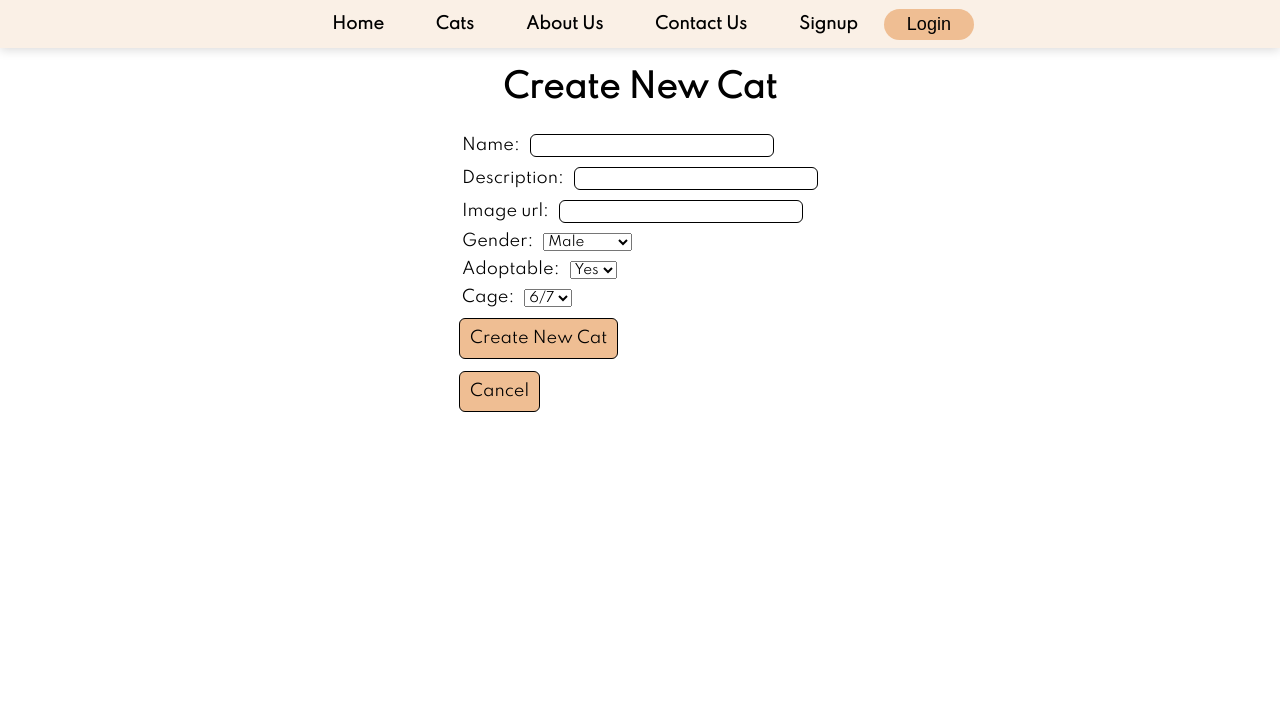
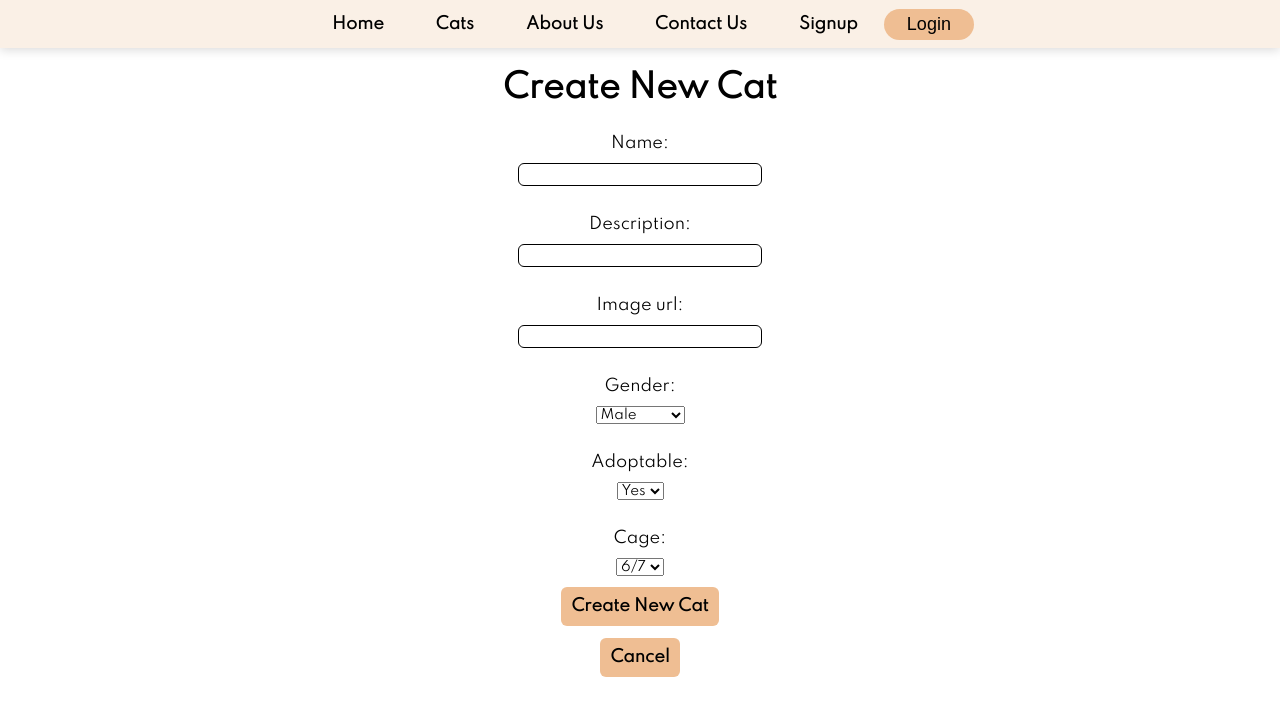
Before and after one commit to soniasltan/Project-3---The-Shelter-People, a React (Create React App) app in the folder tsp_frontend/: page /cats/new in a window 1280 px wide. Shown: the top 716 px of the page. Built offline with nearby package versions, Linux system fonts and the light colour scheme; a web font is replaced by a local one.

Commit message:
updated button styling to match login and signup pages

```diff
--- a/tsp_frontend/src/Pages/CatsCreate.jsx
+++ b/tsp_frontend/src/Pages/CatsCreate.jsx
@@ -3,8 +3,34 @@ import axios from "axios";
 import { useHistory } from "react-router-dom";
 import styled from "styled-components";
 
+const Form = styled.form`
+  display: flex;
+  flex-direction: column;
+  justify-contents: center;
+  align-items: center;
+`;
+
 const Label = styled.label`
   margin: 5px;
+`;
+
+const UserInfo = styled.div`
+  display: flex;
+  justify-contents: center;
+  align-items: center;
+  margin-bottom: 10px;
+`;
+
+const LabelContainer = styled.div`
+  display: flex;
+  flex-direction: column;
+  align-items: flex-start;
+  margin-top: 2px;
+`;
+
+const InputContainer = styled.div`
+  display: flex;
+  flex-direction: column;
 `;
 
 const Input = styled.input`
@@ -22,7 +48,6 @@ font-family: "Spartan", sans-serif;
     cursor: pointer;
     font-size: 14px;
     position:relative;
-}
   }
 `;
 
@@ -33,17 +58,18 @@ const Select = styled.select`
 `;
 
 const Button = styled.button`
-font-family: "Spartan", sans-serif;
+  font-family: "Spartan", sans-serif;
+  font-weight: bold;
   padding: 10px;
   margin: 6px 2px;
-  border: 1px solid black;
+  border: none;
   border-radius: 6px;
   box-sizing: border-box;
   cursor: pointer;
   font-size: 16px;
   background-color: #EFBE93;
   @media only screen and (max-width: 600px) {
-    border: 1px solid black;
+    border: none;
     border-radius: 6px;
     box-sizing: border-box;
     cursor: pointer;
@@ -106,12 +132,12 @@ function CatsCreate({ role, auth }) {
   return (
     <>
       <h1>Create New Cat</h1>
-      <form onSubmit={handleSubmit}>
+      <Form onSubmit={handleSubmit}>
         <Label>Name:</Label>
-        <Input type="text" ref={inputCatName} minLength="2" required/>
+        <Input type="text" ref={inputCatName} minLength="2" required />
         <br />
         <Label>Description:</Label>
-        <Input type="text" ref={inputCatDescription} minLength="1" required/>
+        <Input type="text" ref={inputCatDescription} minLength="1" required />
         <br />
         <Label>Image url:</Label>
         <Input type="url" ref={inputCatImage} minLength="5" />
@@ -139,11 +165,9 @@ function CatsCreate({ role, auth }) {
           <option value="8">8</option>
           <option value="9">9</option>
         </Select>
-        <br />
         <Button>Create New Cat</Button>
-        <br />
         <Button onClick={handleCancel}>Cancel</Button>
-      </form>
+      </Form>
     </>
   );
 }
```
